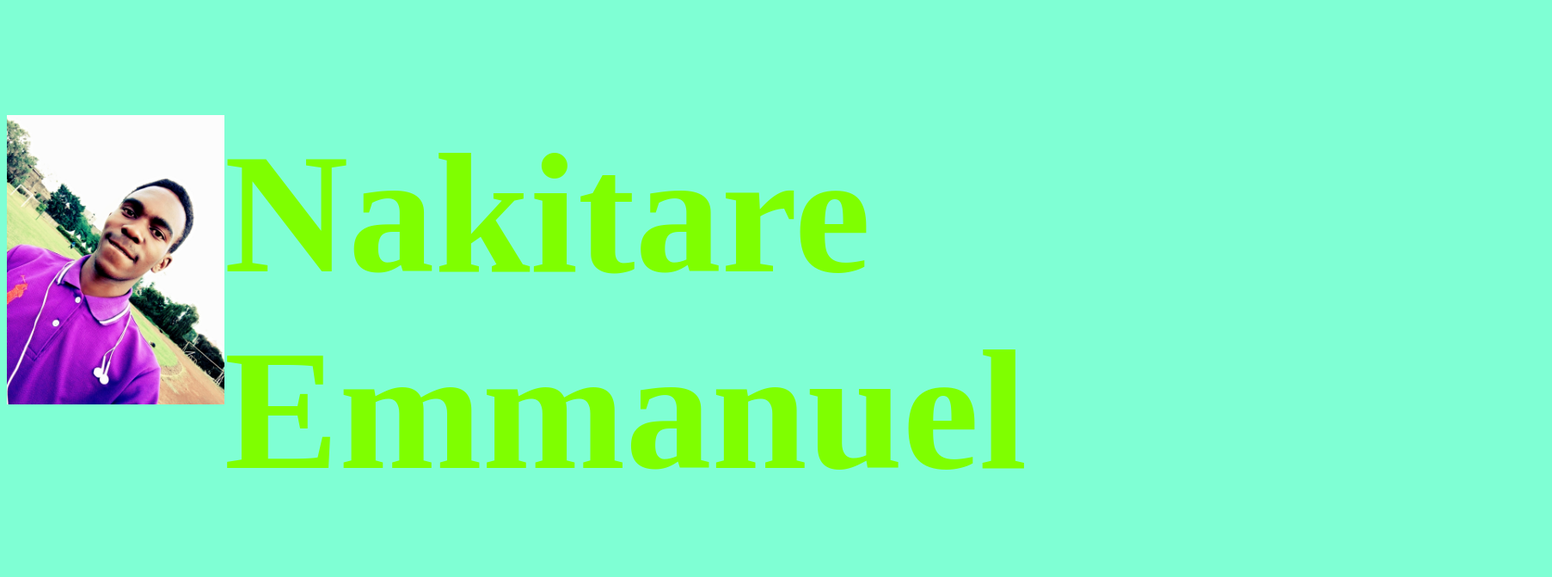
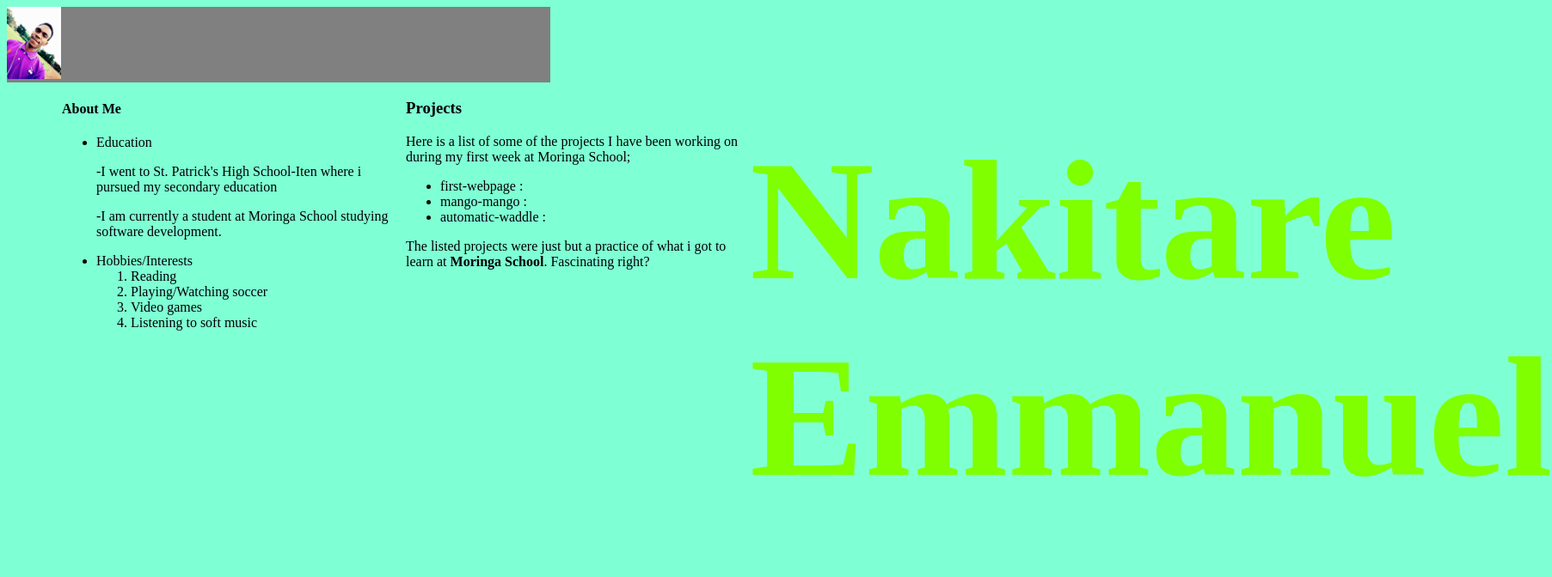
Before and after one commit to emmanakitare/REPEAT-PROJECT, a plain HTML site: page repeat-project.html in a window 1280 px wide. Shown: the top 672 px of the page at 86% size, 1805 px wide, since content can reach past the window. Drawn offline with Linux system fonts and the light colour scheme; files that its build step writes are made by us from their sources.

Commit message:
Change the size of the profile picture

```diff
--- a/css/repeat-project.css
+++ b/css/repeat-project.css
@@ -3,8 +3,11 @@
     font-style: inherit;
     font-size: 200px;
 }
-img {
+.column {
+    width: 400px;
+    float: right;
+}.sidebar {
+    width: 50%;
     float: left;
-    width: 20%;
-    height: 40%;
+    background-color: gray;
 }
--- a/repeat-project.html
+++ b/repeat-project.html
@@ -4,10 +4,15 @@
         <link href="repeat-project.css" rel="stylesheet" type="text/css" media="all">
         <title>My Portfolio</title>
     </head>
-    <img src="css/image/me.jpg">
+    <div class="sidebar">
+      <img src="css/image/me.jpg" height="10%" width="10%">
+    </div>
     <body style="background-color: aquamarine;">
+      <div class="column">
         <h1 class="name">Nakitare Emmanuel</h1>
         <h2>Software Development Student</h2>
+      </div>
+      <div class="column">
         <h3>Projects</h3>
         <p>Here is a list of some of the projects I have been working on during my first week at Moringa School;</p>
            <ul>
@@ -16,6 +21,8 @@
                <li>automatic-waddle : <a href="https://emmanakitare.github.io/automatic-waddle/"></a></li>
            </ul>
         <p>The listed projects were just but a practice of what i got to learn at <strong>Moringa School</strong>. Fascinating right?</p>
+      </div>
+      <div class="column">
         <h4>About Me</h4>
         <ul>
             <li>Education</li>
@@ -29,5 +36,6 @@
                 <li>Listening to soft music</li>
             </ol>
         </ul>
+      </div>
     </body>
-</html>s
+</html>
```
